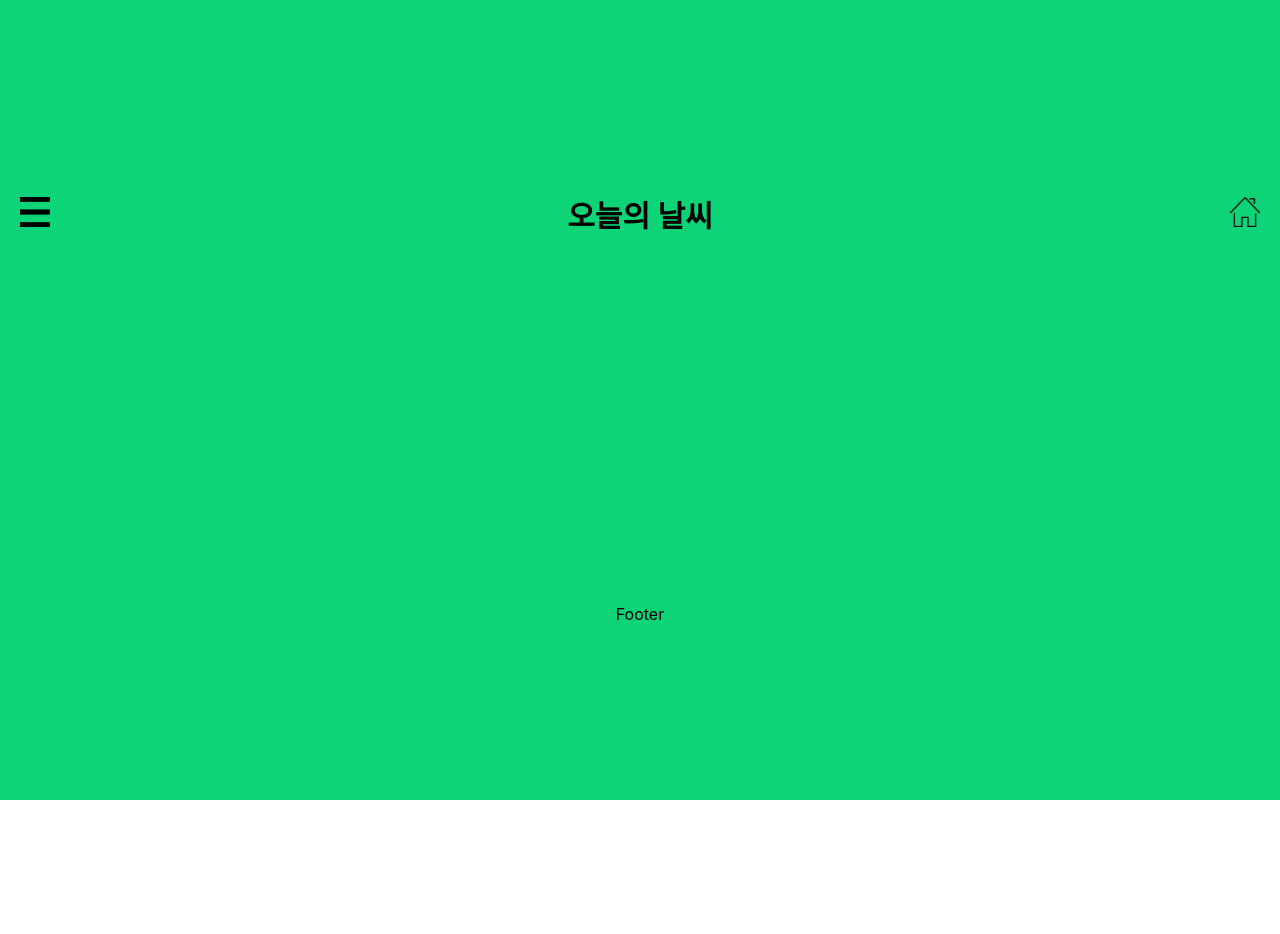
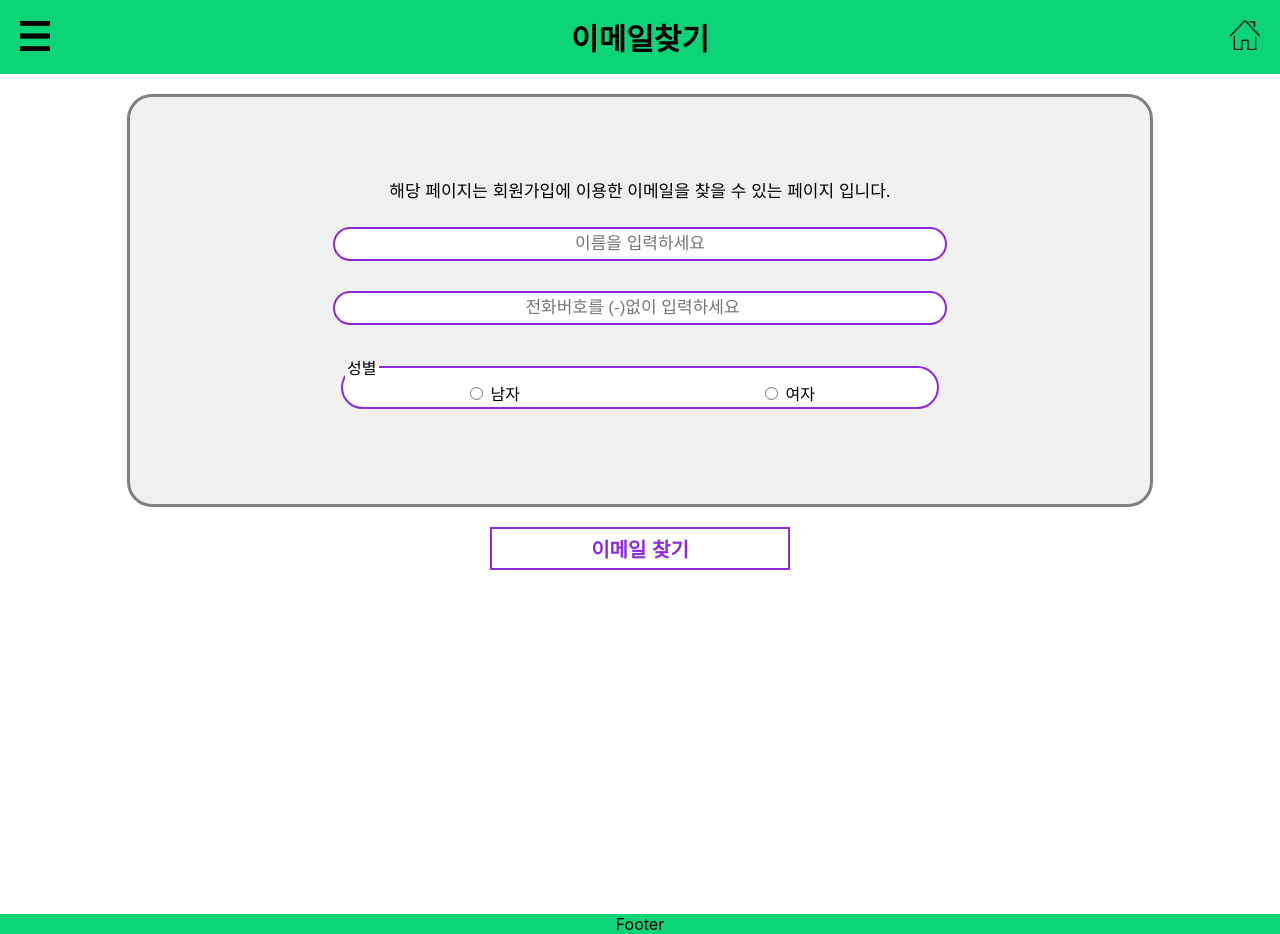
Before and after one commit to sonjaesung/weather-react-client, a React (Create React App) app: page /#/find-email in a window 1280 px wide. Before the commit the page ends 800 px from the top, so only its background shows below. Built offline with nearby package versions, Linux system fonts and the light colour scheme; no server answers.

Commit message:
find-email

```diff
--- a/src/App.js
+++ b/src/App.js
@@ -7,6 +7,7 @@ import Footer from "./component/Footer";
 
 import Home from "./component/Home";
 import Join from "./component/Join";
+import FindEmail from './component/FindEmail';
 import Loading from "./component/Loading";
 import Weahter from "./component/Weather";
 import TodayEnglish from "./component/TodayEnglish";
@@ -114,6 +115,7 @@ const App = () => {
                 <LeftMenu />
                 <Route path="/" component={Home} exact={true} />
                 <Route path="/join" component={Join} exact={true} />
+                <Route path="/find-email" component={FindEmail} exact={true} />
                 <Route
                     path="/weather"
                     render={() =>
--- /dev/null
+++ b/src/component/FindEmail.js
@@ -0,0 +1,112 @@
+import React, {useState, useEffect, Fragment} from "react";
+import config from '../config/config';
+
+//import "../css/Join.css";
+
+import axios from "axios";
+
+ const FindEmail = () => {
+
+    useEffect(() => {
+        let headerTitle = document.querySelector('.headTitle');
+        headerTitle.innerText = '이메일찾기';
+    });
+
+    const clickFindBtn = async () => {
+        let name = document.getElementById('joinName').value;
+        let phone = document.getElementById('joinPhone').value;
+        let genderArray = document.getElementsByName('gender');
+        let gender;
+
+        genderArray.forEach(data => {
+            if(data.checked === true)
+            {
+                gender = data.value;
+            }
+        });
+
+        if(!validation(name, phone, gender))
+        {
+            return ;
+        }
+
+       await axios
+       .post(config.webHost + "/find-email" /*'http://localhost:3000/find-email'*/, {
+           name,
+           phone,
+           gender
+       })
+       .then(function (res) {
+           let result = res.data;
+           console.log(result);
+
+           if(result)
+           {
+                alert(`회원님의 이메일은 [${result}] 입니다.`);
+                window.location.href = './';
+           }
+           else
+           {
+                alert('일치하는 회원정보가 없습니다.');
+           }
+       });
+    }
+
+    const validation = (name, phone, gender) => {
+        if(name === "")
+        {
+            alert('이름을 입력해 주세요.');
+            return false;
+        }
+        else if(phone === "")
+        {
+            alert('전화번호를 입력해 주세요.');
+            return false;
+        }
+        else if(gender === undefined)
+        {
+            alert('성별을 정해주세요.');
+            return false;
+        }
+
+        return true;
+    }
+
+    const phoneMaxLength = (e) => {
+        if(e.target.value.length > e.target.maxLength)
+        {
+            e.target.value = e.target.value.slice(0, e.target.maxLength);
+        }
+    }
+
+    return (
+        <Fragment>
+            <div className='joinDiv'>
+                <div className='joinContainerTop'>
+                    <span className='findSpan'>해당 페이지는 회원가입에 이용한 이메일을 찾을 수 있는 페이지 입니다.</span>
+                    <input placeholder='이름을 입력하세요' type='text' className='joinInput' id='joinName' />
+                    <input placeholder='전화버호를 (-)없이 입력하세요' type='number' className='joinInput' id='joinPhone' maxLength='11' onChange={phoneMaxLength} />
+                    <div className='genderDiv'>
+                        <fieldset className='genderFieldset'>
+                        <legend>성별</legend>
+                        <label>
+                            <input type="radio" name="gender" value='1' /> 남자
+                        </label>
+                        <label>
+                            <input type="radio" name="gender" value='0' /> 여자
+                        </label>
+                        </fieldset>
+                    </div>
+                </div>
+                <div className='joinContainerBottom'>
+                    <button className='joinBtn' onClick={clickFindBtn}>
+                        이메일 찾기
+                    </button>
+                </div>
+            </div>
+        </Fragment>
+    );
+
+}
+
+export default FindEmail;
--- a/src/component/Home.js
+++ b/src/component/Home.js
@@ -115,13 +115,13 @@ const Home = () => {
                             Login
                         </button>
                         <div className="homeBtnDiv">
-                            <Link className="linkStyle" to="/Join">
+                            <Link className="linkStyle" to="/join">
                                 <button className="btn">회원가입</button>
                             </Link>
-                            <Link className="linkStyle" to="/Find-Email">
+                            <Link className="linkStyle" to="/find-email">
                                 <button className="btn">이메일 찾기</button>
                             </Link>
-                            <Link className="linkStyle" to="/Reset-Pw">
+                            <Link className="linkStyle" to="/reset-pw">
                                 <button className="btn">비밀번호 재설정</button>
                             </Link>
                         </div>
--- a/src/css/Join.css
+++ b/src/css/Join.css
@@ -70,6 +70,12 @@
     padding: 5px 10px 5px 10px;
 }
 
+.findSpan {
+    text-align: center;
+    font-size: 17px;
+    margin-bottom: 10px;
+}
+
 @media (min-width: 414px) {
     .joinContainerTop {
         width: 1000px;
```
